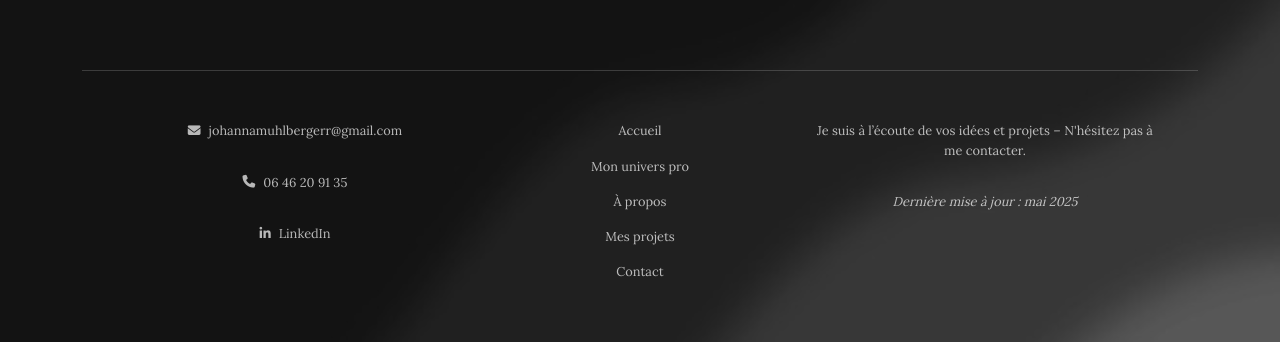
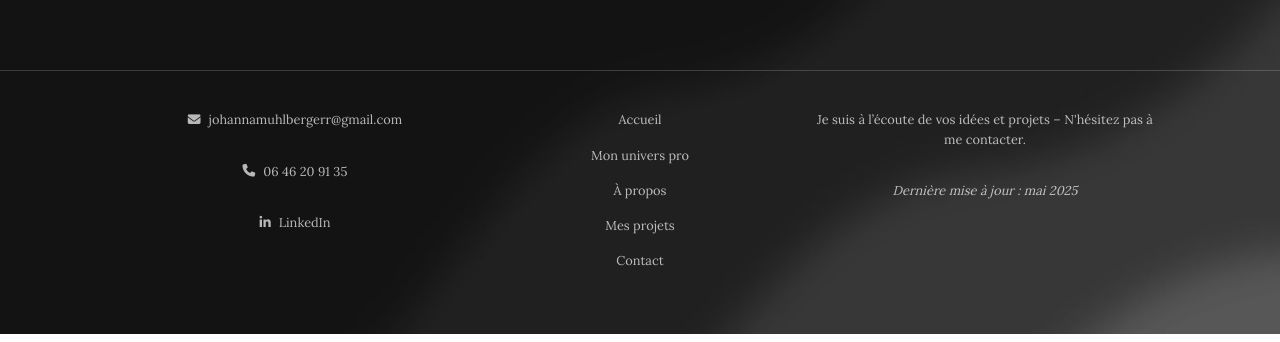
Before and after one commit to jomhlb/guitare-graphit-git-by-jo, a plain HTML site: page A propos/apropos.html in a window 1280 px wide. Shown: the part 1712-2054 px from the top of the page. Drawn offline with nearby package versions, Linux system fonts and the light colour scheme.

Commit message:
Update apropos.css

```diff
--- a/A propos/apropos.css
+++ b/A propos/apropos.css
@@ -142,26 +142,32 @@ nav.menu-desktop{
 
 /* FOOTER */
 footer {
-    width: 100%;
+    width: 100% !important;
     padding-top: 5rem;
     margin: 1rem 0;
     opacity: 0.7;
 }
 
 .ligne {
+    position: absolute;
+    left: 0;
+    width: 100vw;
     height: 1px;
     background: white;
-    width: 100%;
     margin-bottom: 50px;
 }
 
 .footer-contenu {
-    width: 100%;
+    width: 100% !important;
     display: flex;
     justify-content: space-between;
     align-items: flex-start;
     padding: 0 2rem;
     flex-wrap: wrap;
+}
+
+.coordonnees{
+    margin-top: 3.5rem;
 }
 
 .coordonnees, .menu-bas, .footer-infos {
@@ -180,7 +186,7 @@ footer {
 .menu-bas nav {
     display: flex;
     flex-direction: column;
-    gap: 0.5rem; /* Ajuste la valeur si tu veux plus ou moins d'espace */
+    gap: 0.5rem;
 }
 
 .menu-bas nav a {
@@ -307,8 +313,12 @@ footer {
       transform: translateX(-35px);
   }
 
+  .menu-bas, .footer-infos {
+    margin-top: 3.5rem;
+  }
+
   .menu-bas{
-      text-align: center;
+    text-align: center;
   }
 }
 
@@ -394,6 +404,14 @@ footer {
       transform: translateX(-35px);
   }
 
+  .menu-bas, .footer-infos {
+    margin-top: 3.5rem;
+  }
+
+  .menu-bas{
+    text-align: center;
+  }
+
   .menu-bas{
       text-align: center;
   }
@@ -436,6 +454,11 @@ footer {
   .menu-bas{
       text-align: center;
   }
+
+  .menu-bas, .footer-infos {
+    margin-top: 3.5rem;
+  }
+
 }
 
 @media (min-width: 1920px){
```
